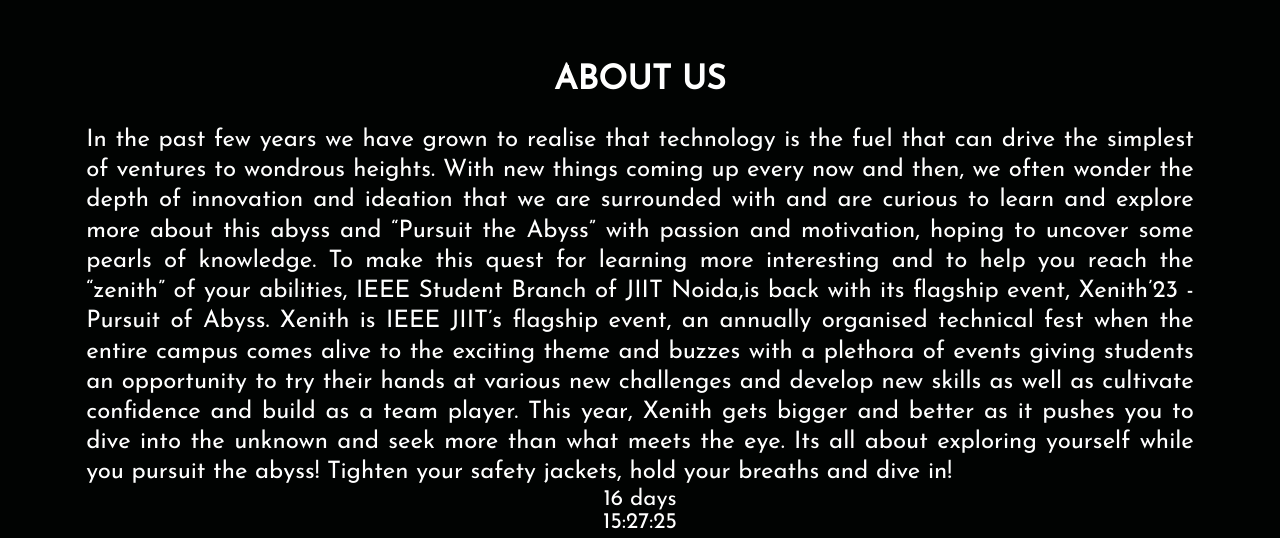
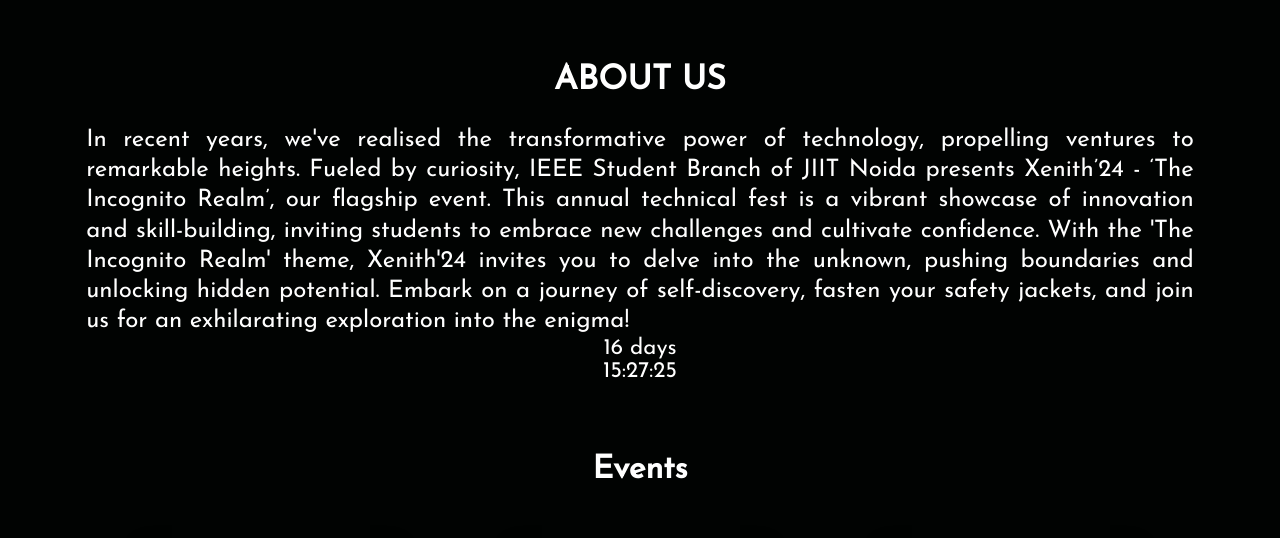
Before and after one commit to goelraghav002/xenith, a React (Vite) app: page / in a window 1280 px wide. Shown: the part 800-1338 px from the top of the page. Built offline with nearby package versions, Linux system fonts and the light colour scheme; grey boxes are pictures that could not be loaded.

Commit message:
about us content change

```diff
--- a/src/container/About/About.jsx
+++ b/src/container/About/About.jsx
@@ -10,25 +10,12 @@
           <h2>ABOUT US</h2>
           <div className='aboutt'>
             <div className='about-content'>
-              In the past few years we have grown to realise that technology is
-              the fuel that can drive the simplest of ventures to wondrous
-              heights. With new things coming up every now and then, we often
-              wonder the depth of innovation and ideation that we are surrounded
-              with and are curious to learn and explore more about this abyss and
-              “Pursuit the Abyss” with passion and motivation, hoping to uncover
-              some pearls of knowledge. To make this quest for learning more
-              interesting and to help you reach the “zenith” of your abilities,
-              IEEE Student Branch of JIIT Noida,is back with its flagship event,
-              Xenith’23 - Pursuit of Abyss. Xenith is IEEE JIIT’s flagship event,
-              an annually organised technical fest when the entire campus comes
-              alive to the exciting theme and buzzes with a plethora of events
-              giving students an opportunity to try their hands at various new
-              challenges and develop new skills as well as cultivate confidence
-              and build as a team player. This year, Xenith gets bigger and better
-              as it pushes you to dive into the unknown and seek more than what
-              meets the eye. Its all about exploring yourself while you pursuit
-              the abyss! Tighten your safety jackets, hold your breaths and dive
-              in!
+              In recent years, we've realised the transformative power of technology, propelling ventures to remarkable heights.
+              Fueled by curiosity, IEEE Student Branch of JIIT Noida presents Xenith’24 - ‘The Incognito Realm’, our flagship event.
+              This annual technical fest is a vibrant showcase of innovation and skill-building, inviting students to embrace new challenges
+              and cultivate confidence. With the 'The Incognito Realm' theme, Xenith'24 invites you to delve into the unknown, pushing boundaries
+              and unlocking hidden potential. Embark on a journey of self-discovery, fasten your safety jackets, and join us for an
+              exhilarating exploration into the enigma!
             </div>
             <Counter eventDate={"2024-02-03T23:59:59"} />
           </div>
```
